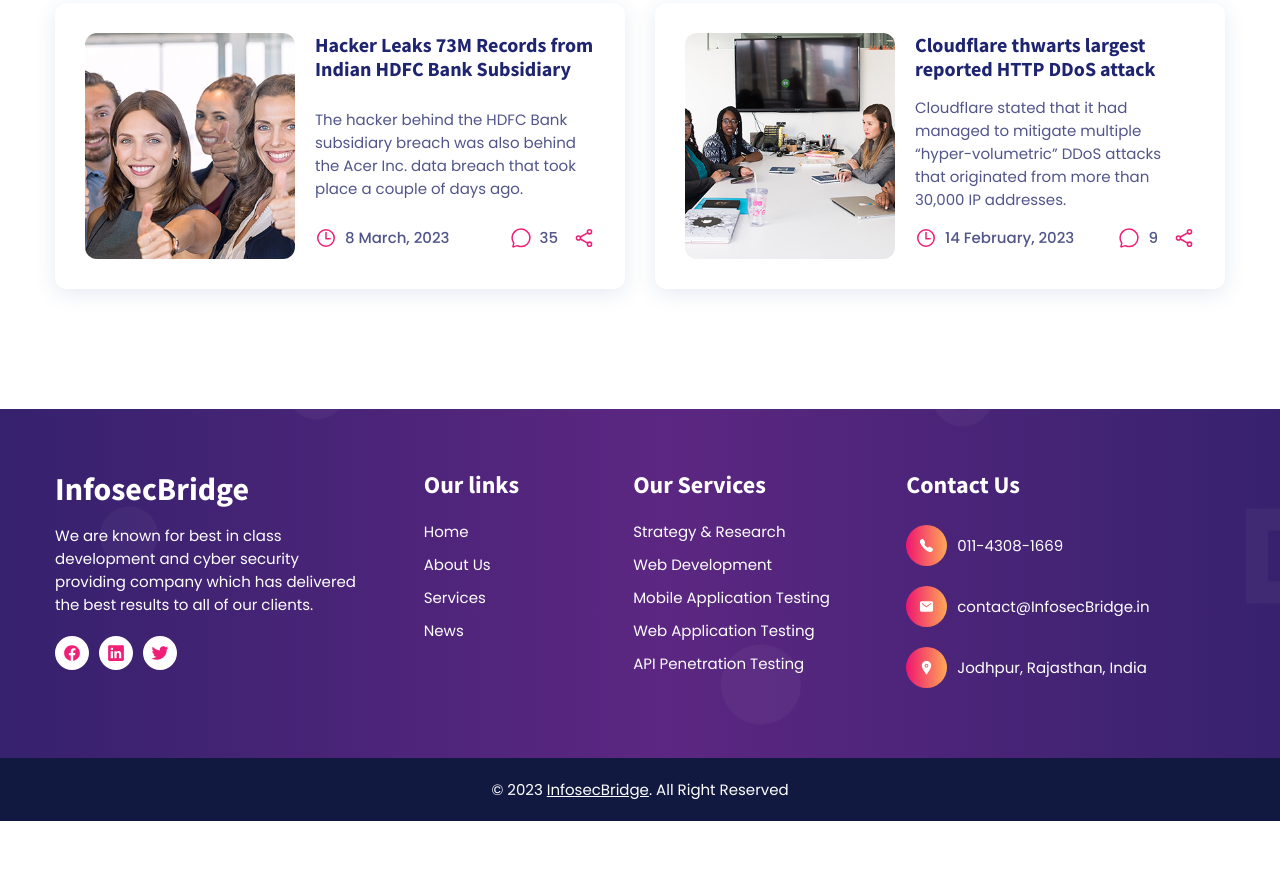
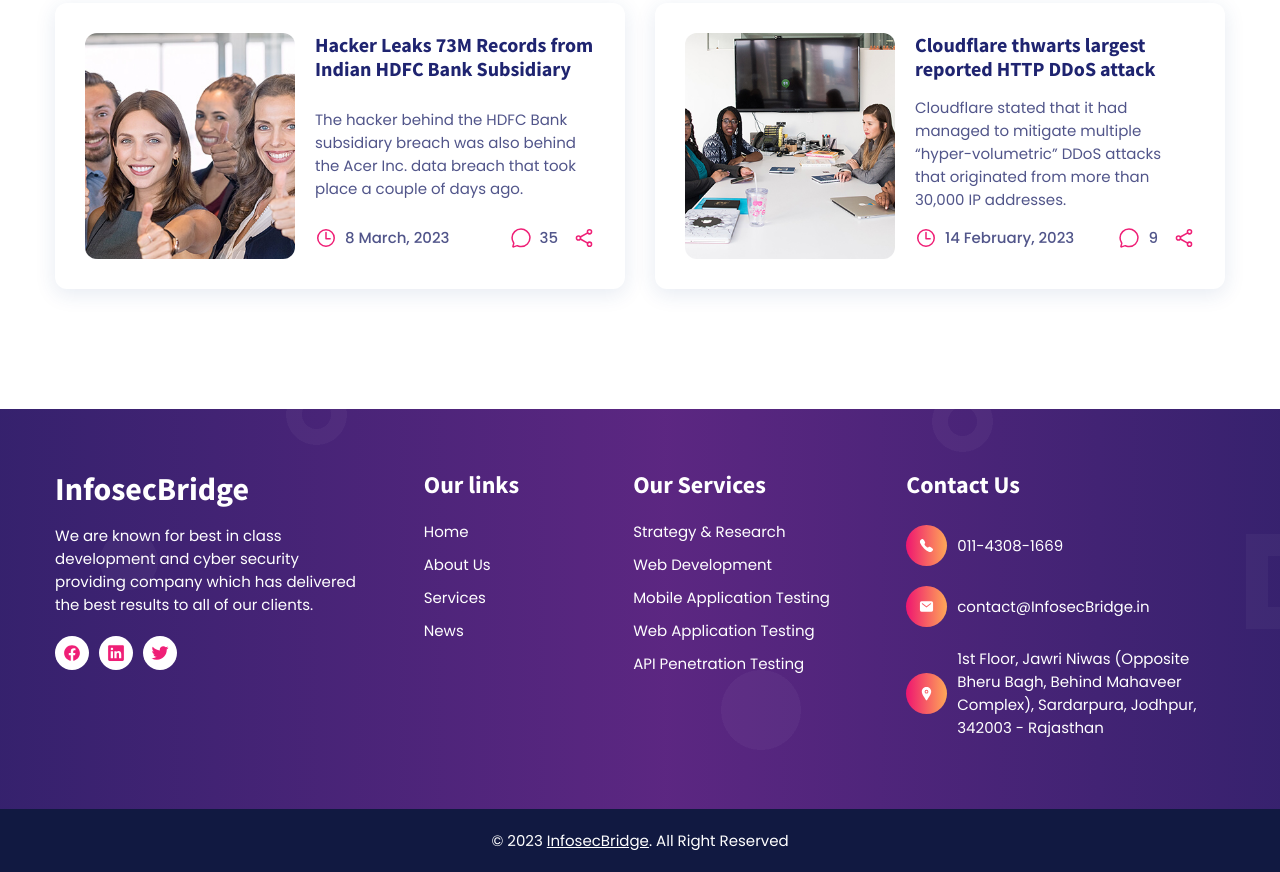
Before and after one commit to infosec11/infosec11.github.io, a plain HTML site: page index.html in a window 1280 px wide. Shown: the part 3198-4070 px from the top of the page. Before the commit the page ends 4019 px from the top, so only its background shows below. Drawn offline with nearby package versions, Linux system fonts and the light colour scheme.

Commit message:
Added address

```diff
--- a/index.html
+++ b/index.html
@@ -722,7 +722,7 @@
               </div>
 
               <address class="footer-item-link">
-                Jodhpur, Rajasthan, India
+                1st Floor, Jawri Niwas (Opposite Bheru Bagh, Behind Mahaveer Complex), Sardarpura, Jodhpur, 342003 - Rajasthan
               </address>
             </li>
           </ul>
```
